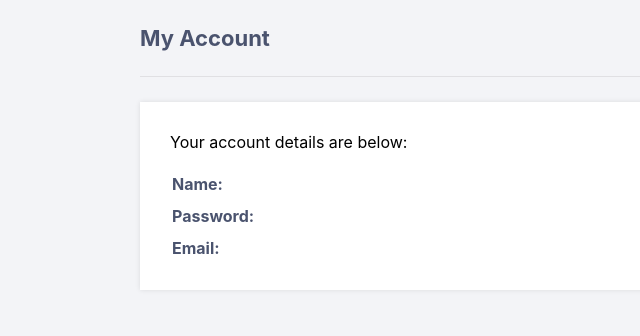
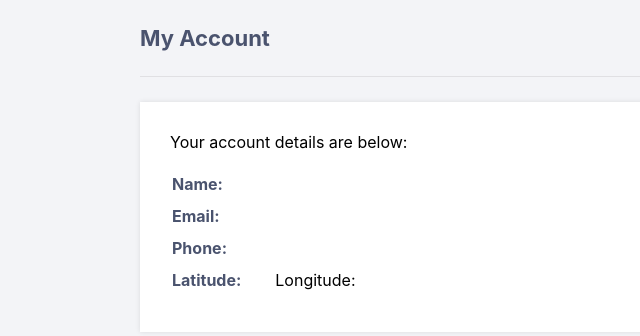
Before and after one commit to Claudiu19/Cloud-iFarm, a Flask app: template templates/my_account.html in a window 1280 px wide. Shown: the part 60-396 px from the top of the page, without its empty margins (0-640 px from the left). Run offline with Flask 2, Linux system fonts and the light colour scheme; the template is opened without the code that fills it, so the values that code supplies are empty.

Commit message:
Update my_account.html

```diff
--- a/templates/my_account.html
+++ b/templates/my_account.html
@@ -3,22 +3,62 @@
 {% block title %}My Account{% endblock %}
 
 {% block content %}
+<head>
+	<script src="https://ajax.googleapis.com/ajax/libs/jquery/2.2.4/jquery.min.js"></script>
+</head>
+<script type="text/javascript">
+    function onClickSendKeyInfoEmail(btn){
+         $.ajax(
+         {
+              type : 'POST',
+              url : "/send_email_info_key",
+              contentType: "application/json;charset=UTF-8",
+              dataType:'json',
+              data    : { },
+              success : function(data)
+              {
+                  if(data){
+                     $('#idMsgSendKeyInfo').html('You will receive the email in a moment.');
+                  }
+              },
+               error: function(){
+                    $('#idMsgSendKeyInfo').html('Email not sent. Please try again.' +
+                     '<br/>If the error continues, send us manually an email to emilb200@gmail.com');
+               }
+         });
+    }
+</script>
 <h2>My Account</h2>
 <div>
     <p>Your account details are below:</p>
-    <table>
+    <table style="margin-bottom:10px;">
         <tr>
             <td>Name:</td>
             <td>{{ account['name'] }}</td>
         </tr>
         <tr>
-            <td>Password:</td>
-            <td>{{ account['password'] }}</td>
-        </tr>
-        <tr>
             <td>Email:</td>
             <td>{{ account['email'] }}</td>
         </tr>
+        <tr>
+            <td>Phone:</td>
+            <td>{{ account['phone_number'] }}</td>
+        </tr>
+        <tr>
+            <td>Latitude:</td>
+            <td>{{ account['latitude'] }}</td>
+            <td>Longitude:</td>
+            <td>{{ account['longitude'] }}</td>
+        </tr>
     </table>
+
+    {% if account['trial'] %}
+        <p>If you want to know how to activate full account, click on the button below
+            and you will receive an email with details.</p>
+        <button id="btnSendEmailKeyInfo" onclick="onClickSendKeyInfoEmail(this)">Send me the details</button>
+    {% endif %}
+
+    <div id="idMsgSendKeyInfo"></div>
+
 </div>
 {% endblock %}
```
